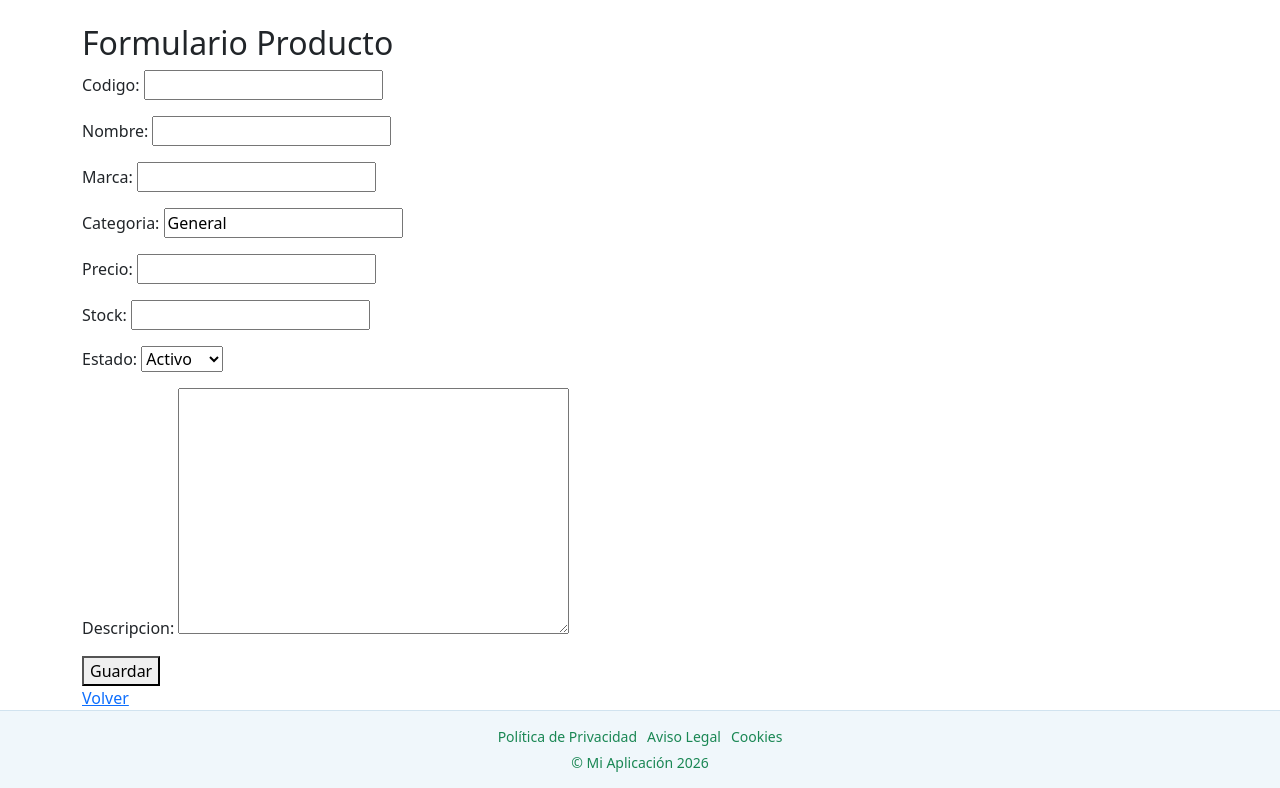
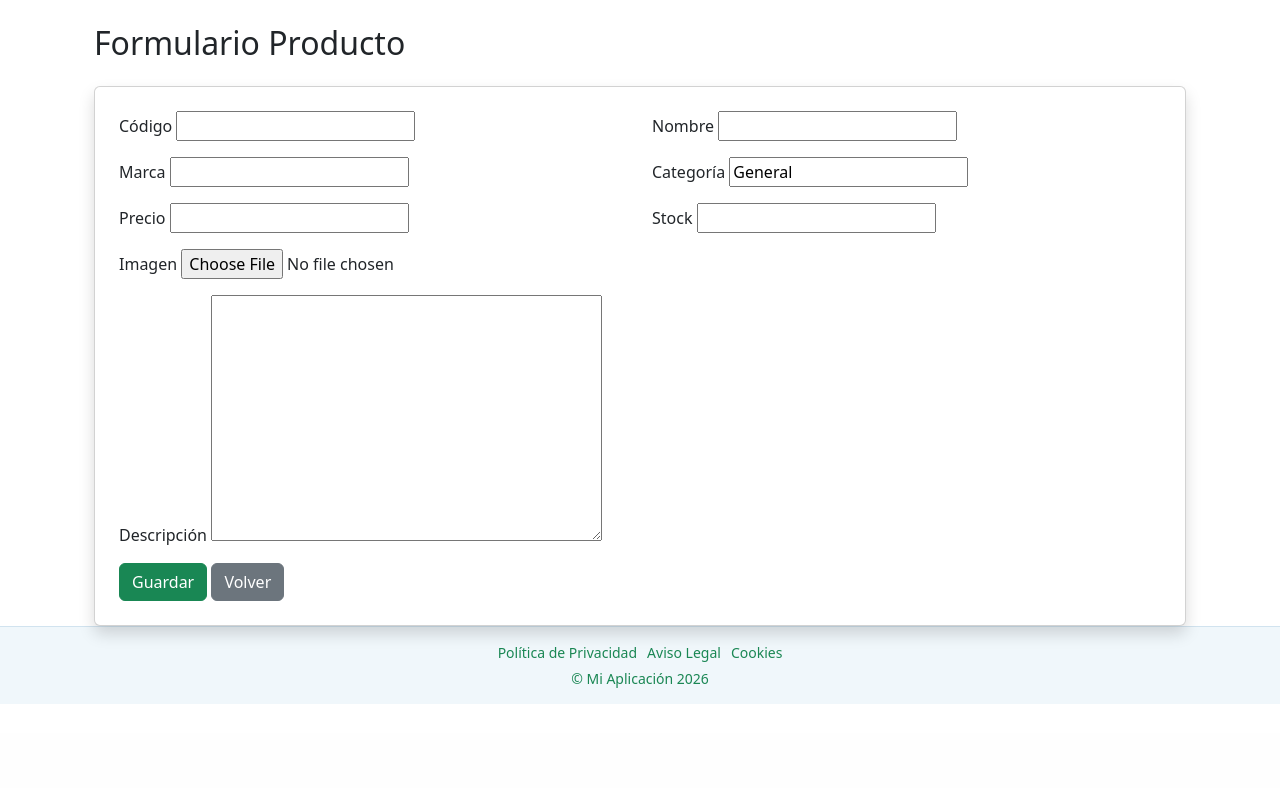
Before and after one commit to Nataly2802/LiquorEventsDjango, a Django app: page /productos/crear/ in a window 1280 px wide. Shown: the part 67-855 px from the top of the page. After the commit the page ends 771 px from the top, so only its background shows below. Run offline with Django 5.2, Linux system fonts and the light colour scheme; the visitor is signed in with stand-in values (Sample User, id 1).

Commit message:
imagenes de productos

```diff
--- a/inventario/forms.py
+++ b/inventario/forms.py
@@ -4,8 +4,9 @@ from .models import Producto
 
 class VentaForm(forms.Form):
 
-    producto = forms.ModelChoiceField(
-        queryset=Producto.objects.filter(estado='Activo')
+    class VentaForm(forms.Form):
+        producto = forms.ModelChoiceField(
+        queryset=Producto.objects.all()
     )
 
     cantidad = forms.IntegerField(min_value=1)
@@ -20,6 +21,6 @@ class ProductoForm(forms.ModelForm):
             'categoria',
             'precio',
             'stock',
-            'estado',
+            'imagen',
             'descripcion'
         ]
--- a/inventario/models.py
+++ b/inventario/models.py
@@ -16,11 +16,7 @@ class Producto(models.Model):
 
     stock = models.IntegerField()
 
-    estado = models.CharField(
-        max_length=20,
-        choices=[('Activo', 'Activo'), ('Inactivo', 'Inactivo')],
-        default='Activo'
-    )
+    imagen = models.ImageField(upload_to='IMG/productos/', null=True, blank=True)
 
     descripcion = models.TextField(blank=True)
 
--- a/inventario/templates/inventario/form_producto.html
+++ b/inventario/templates/inventario/form_producto.html
@@ -1,14 +1,65 @@
 {% extends 'base/base.html' %}
 {% block contenido %}
 
-<h2>Formulario Producto</h2>
+<div class="container mt-4">
 
-<form method="post">
-    {% csrf_token %}
-    {{ form.as_p }}
+    <h2 class="mb-4">Formulario Producto</h2>
 
-    <button type="submit">Guardar</button>
-</form>
+    <div class="card p-4 shadow">
 
-<a href="{% url 'lista_productos' %}">Volver</a>
+        <form method="post" enctype="multipart/form-data">
+            {% csrf_token %}
+
+            <div class="row">
+
+                <div class="col-md-6 mb-3">
+                    <label>Código</label>
+                    {{ form.codigo }}
+                </div>
+
+                <div class="col-md-6 mb-3">
+                    <label>Nombre</label>
+                    {{ form.nombre }}
+                </div>
+
+                <div class="col-md-6 mb-3">
+                    <label>Marca</label>
+                    {{ form.marca }}
+                </div>
+
+                <div class="col-md-6 mb-3">
+                    <label>Categoría</label>
+                    {{ form.categoria }}
+                </div>
+
+                <div class="col-md-6 mb-3">
+                    <label>Precio</label>
+                    {{ form.precio }}
+                </div>
+
+                <div class="col-md-6 mb-3">
+                    <label>Stock</label>
+                    {{ form.stock }}
+                </div>
+
+                <div class="col-md-12 mb-3">
+                    <label>Imagen</label>
+                    {{ form.imagen }}
+                </div>
+
+                <div class="col-md-12 mb-3">
+                    <label>Descripción</label>
+                    {{ form.descripcion }}
+                </div>
+
+            </div>
+
+            <button type="submit" class="btn btn-success">Guardar</button>
+            <a href="{% url 'lista_productos' %}" class="btn btn-secondary">Volver</a>
+
+        </form>
+
+    </div>
+</div>
+
 {% endblock %}
```
Also changed, not shown: inventario/templates/inventario/productos.html (+6 -6 lines), inventario/migrations/0007_remove_producto_estado_producto_imagen.py (added).
